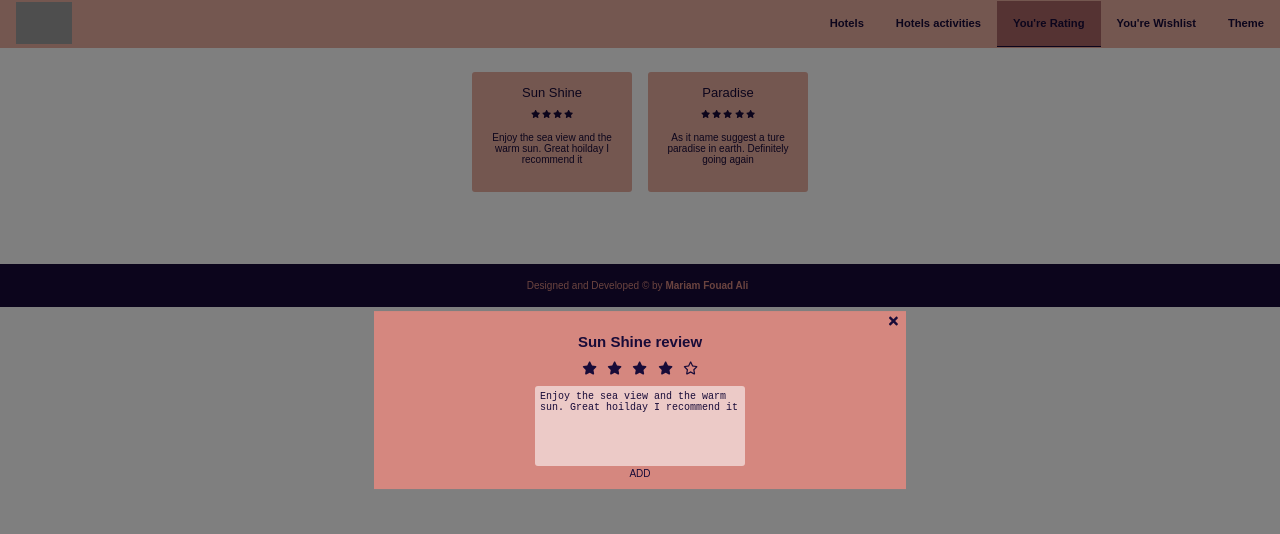
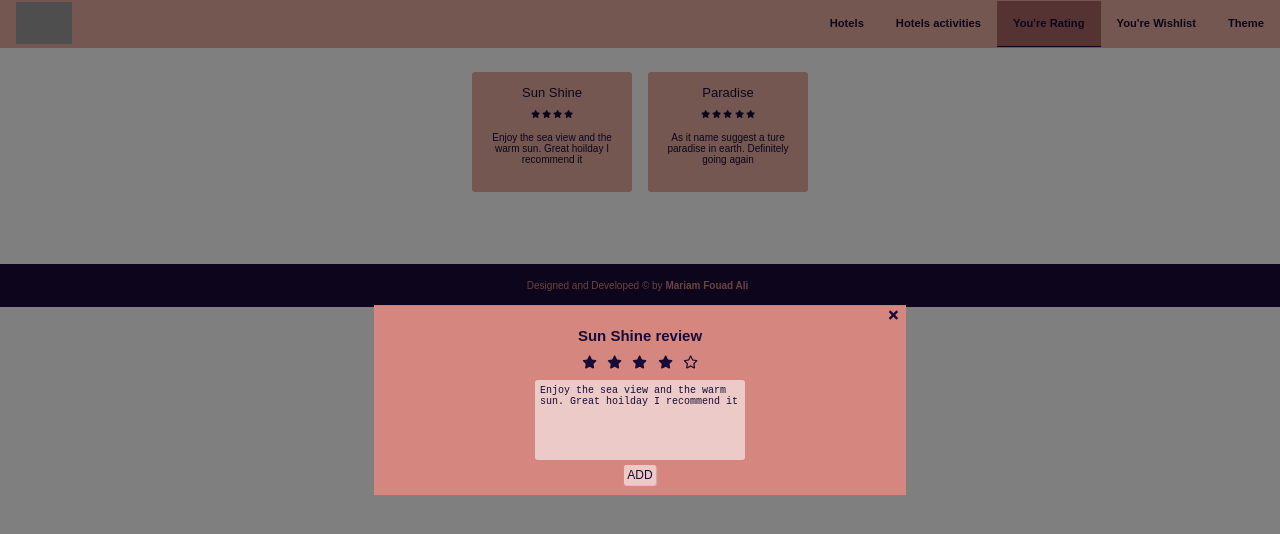
Before and after one commit to mariam-fouad/hotbird, a React (Create React App) app: page /ratings in a window 1280 px wide. Both pictures are taken after a click on the element 552 px from the left and 114 px from the top of the page. Shown: the top 534 px of the page. Built offline with nearby package versions, Linux system fonts and the light colour scheme; grey boxes are pictures that could not be loaded; a web font is replaced by a local one.

Commit message:
add some style to the Button div of the RatingPopup

```diff
--- a/src/components/UI-components/ratingPopup/ratingPopup.js
+++ b/src/components/UI-components/ratingPopup/ratingPopup.js
@@ -65,6 +65,16 @@ class ratingPopup extends Component{
                 width:100px;
             }
         `
+        const Button= styled.div`
+            cursor:pointer;
+            display: inline-block;
+            font-size: 12px;
+            background-color: #ffffff8f;
+            padding:3px;
+            margin-top: 3px;
+            border-radius: 2px;
+            box-shadow: 0.5px 1px 1px #ccc;
+        `;
         return (
             <React.Fragment>
                 <Backdrop close={this.props.onCancel} />
@@ -86,9 +96,12 @@ class ratingPopup extends Component{
                     autoFocus
                     value={this.state.review}
                     onChange={this.reviewChangeValue}/>
-                    <div onClick={()=>this.props.onSubmit(this.state.review, this.state.rate)}>
-                        ADD
+                    <div>
+                        <Button onClick={()=>this.props.onSubmit(this.state.review, this.state.rate)}>
+                            ADD
+                        </Button>
                     </div>
+
                 </Popup>
             </React.Fragment>
 
```
